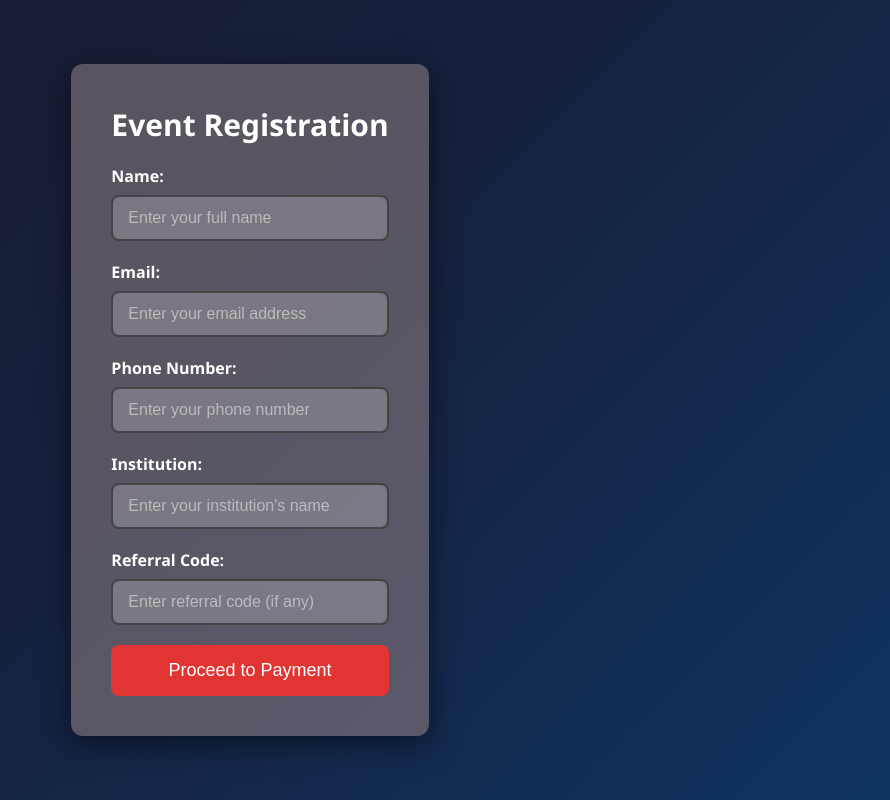
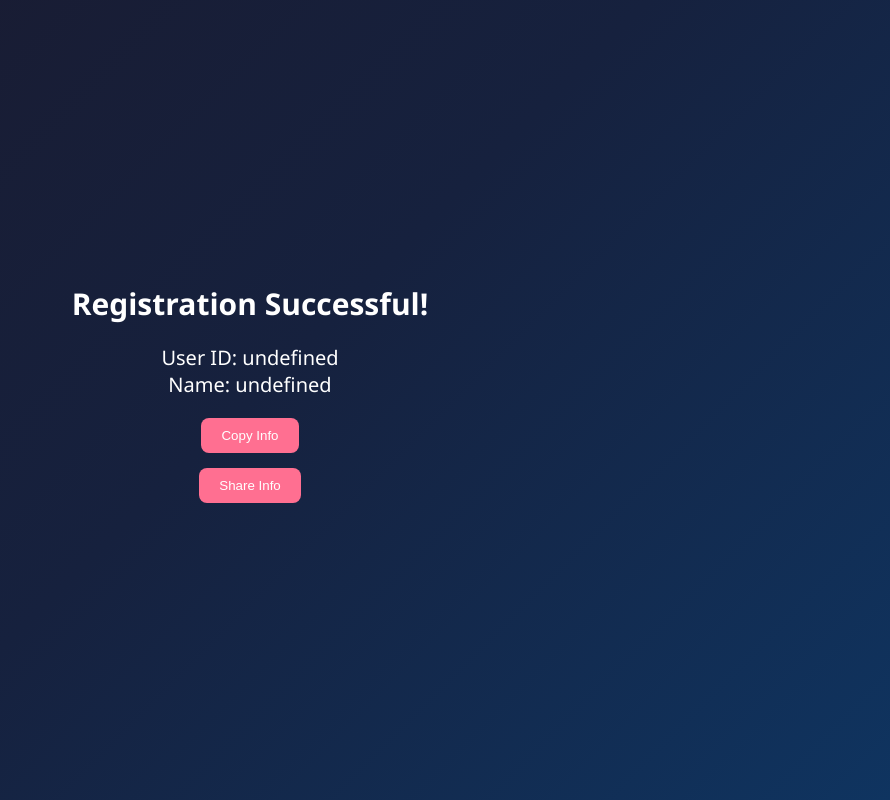
Before and after one commit to mindmaster17/bynode, a plain HTML site: page index1.html in a window 1280 px wide. Shown: the whole page, without its empty margins (390-1280 px from the left). Drawn offline with Linux system fonts and the light colour scheme.

Commit message:
Update index1.html

```diff
--- a/index1.html
+++ b/index1.html
@@ -3,7 +3,7 @@
 <head>
     <meta charset="UTF-8">
     <meta name="viewport" content="width=device-width, initial-scale=1.0">
-    <title>Event Registration</title>
+    <title>Registration Confirmation</title>
     <style>
         * {
             margin: 0;
@@ -17,185 +17,85 @@
             color: #ffffff;
             min-height: 100vh;
             display: flex;
+            flex-direction: column;
             justify-content: center;
             align-items: center;
-            overflow: hidden;
-        }
-
-        .container {
-            background: rgba(153, 133, 133, 0.522);
-            color: #ffffff;
-            padding: 40px;
-            border-radius: 12px;
-            max-width: 400px;
-            box-shadow: 0 8px 30px rgba(0, 0, 0, 0.5);
-            z-index: 10;
-            transition: transform 0.2s ease;
+            text-align: center;
         }
 
         h1 {
-            text-align: center;
-            color: #ffffff;
             margin-bottom: 20px;
             font-size: 30px;
             font-weight: bold;
         }
 
-        .form-group {
+        .info {
             margin-bottom: 20px;
+            font-size: 20px;
         }
 
-        label {
-            display: block;
-            margin-bottom: 8px;
-            font-size: 16px;
-            font-weight: bold;
+        .button {
+            padding: 10px 20px;
+            background: #ff6f91;
             color: #ffffff;
+            border: none;
+            border-radius: 8px;
+            margin-bottom: 15px;
+            cursor: pointer;
+            transition: background 0.3s ease;
         }
 
-        input {
-            width: 100%;
-            padding: 12px 15px;
-            border: 2px solid #444;
-            border-radius: 8px;
-            font-size: 16px;
-            background: rgba(255, 255, 255, 0.2);
-            color: #ffffff;
-            transition: border-color 0.3s ease;
-        }
-
-        input::placeholder {
-            color: #bbb;
-        }
-
-        input:focus {
-            border-color: #ff6f91;
-            outline: none;
-        }
-
-        .payment-button {
-            width: 100%;
-            padding: 15px;
-            background: #e33434;
-            color: #fff;
-            border: none;
-            border-radius: 8px;
-            font-size: 18px;
-            cursor: pointer;
-            transition: background 0.3s ease, transform 0.2s ease;
-        }
-
-        .payment-button:hover {
-            background: #eb0404;
-            transform: scale(1.05);
-        }
-
-        .payment-button:active {
-            transform: scale(0.98);
-        }
-
-        /* Popup Styles */
-        .popup {
-            display: none; /* Hidden by default */
-            position: fixed; /* Stay in place */
-            z-index: 1000; /* Sit on top */
-            left: 0;
-            top: 0;
-            width: 100%; /* Full width */
-            height: 100%; /* Full height */
-            background-color: rgba(0, 0, 0, 0.7); /* Background with transparency */
-            justify-content: center;
-            align-items: center;
-        }
-
-        .popup-content {
-            background-color: #fff;
-            padding: 20px;
-            border-radius: 10px;
-            text-align: center;
-            color: #000;
+        .button:hover {
+            background: #ff9671;
         }
     </style>
 </head>
 <body>
 
-    <div class="container">
-        <h1>Event Registration</h1>
-        <form id="registrationForm" name='submit-to-google-sheet'>
-            <div class="form-group">
-                <label for="name">Name:</label>
-                <input type="text" id="name" name="name" placeholder="Enter your full name" required>
-            </div>
-            <div class="form-group">
-                <label for="email">Email:</label>
-                <input type="email" id="email" name="email" placeholder="Enter your email address" required>
-            </div>
-            <div class="form-group">
-                <label for="phone">Phone Number:</label>
-                <input type="tel" id="phone" name="phone" placeholder="Enter your phone number" required>
-            </div>
-            <div class="form-group">
-                <label for="institution">Institution:</label>
-                <input type="text" id="institution" name="institution" placeholder="Enter your institution's name" required>
-            </div>
-            <div class="form-group">
-                <label for="referral">Referral Code:</label>
-                <input type="text" id="referral" name="referral" placeholder="Enter referral code (if any)">
-            </div>
-            <button type="submit" class="payment-button">Proceed to Payment</button>
-        </form>
-    </div>
-
-    <!-- Popup HTML -->
-    <div id="popup" class="popup">
-        <div class="popup-content">
-            <h2>Please wait...</h2>
-        </div>
-    </div>
+    <h1>Registration Successful!</h1>
+    <div class="info" id="userInfo"></div>
+    <button class="button" id="copyBtn">Copy Info</button>
+    <button class="button" id="shareBtn">Share Info</button>
 
     <script>
-        // Function to generate a unique user ID
-        function generateUserId() {
-            const randomNumber = Math.floor(10000000 + Math.random() * 90000000); // Generate a random 8-digit number
-            return `TMS${randomNumber}`; // Return the user ID in the desired format
+        // Function to get query parameters
+        function getQueryParams() {
+            const params = {};
+            const queryString = window.location.search.substring(1);
+            const queryArray = queryString.split("&");
+            queryArray.forEach(param => {
+                const [key, value] = param.split("=");
+                params[decodeURIComponent(key)] = decodeURIComponent(value);
+            });
+            return params;
         }
 
-        // Form submission handler
-        document.getElementById('registrationForm').addEventListener('submit', function(event) {
-            event.preventDefault(); // Prevent form submission
+        // Get user info from URL
+        const { userId, name } = getQueryParams();
+        const userInfo = `User ID: ${userId}\nName: ${name}`;
+        document.getElementById('userInfo').innerText = userInfo;
 
-            // Show the popup
-            document.getElementById('popup').style.display = 'flex';
+        // Copy functionality
+        document.getElementById('copyBtn').addEventListener('click', function() {
+            navigator.clipboard.writeText(userInfo).then(() => {
+                alert('Info copied to clipboard!');
+            }).catch(err => {
+                console.error('Error copying text: ', err);
+            });
+        });
 
-            // Collect form data
-            const name = document.getElementById('name').value;
-            const email = document.getElementById('email').value;
-            const phone = document.getElementById('phone').value;
-            const institution = document.getElementById('institution').value;
-            const referral = document.getElementById('referral').value;
-
-            // Generate a user ID
-            const userId = generateUserId();
-
-            // Add user ID to FormData
-            const formData = new FormData();
-            formData.append('name', name);
-            formData.append('email', email);
-            formData.append('phone', phone);
-            formData.append('institution', institution);
-            formData.append('referral', referral);
-            formData.append('userId', userId); // Include userId
-
-            // Send the form data to Google Sheets
-            const scriptURL = 'https://script.google.com/macros/s/AKfycbzIWltltzGerilinBVpsrXf-D-l42JnqGAevUolRL3YYOZZoUPsiifSUF1Qz-FEmL60/exec';
-            fetch(scriptURL, { method: 'POST', body: formData })
-                .then(response => {
-                    console.log('Success!', response);
-                    // Redirect to confirmation page with user ID and name
-                    window.location.href = `confirmation.html?userId=${userId}&name=${encodeURIComponent(name)}`;
-                })
-                .catch(error => console.error('Error!', error.message));
+        // Share functionality
+        document.getElementById('shareBtn').addEventListener('click', function() {
+            if (navigator.share) {
+                navigator.share({
+                    title: 'Registration Info',
+                    text: userInfo,
+                }).catch(console.error);
+            } else {
+                alert('Sharing not supported in this browser.');
+            }
         });
     </script>
+
 </body>
 </html>
```
